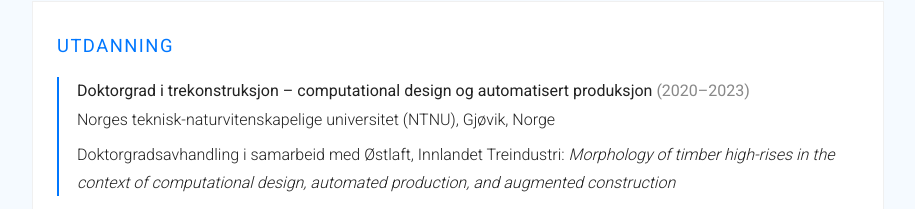
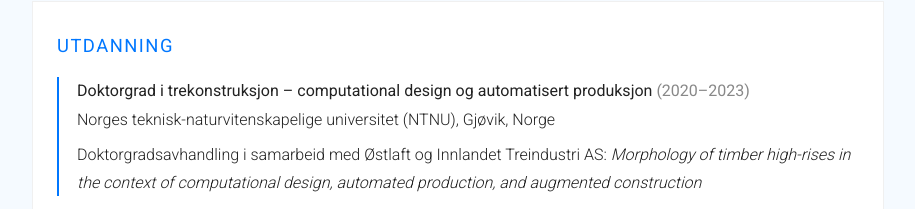
Before and after one commit to nimazahiri/nimazahiri.github.io, a plain HTML site: page index.html in a window 1280 px wide. Shown: the part 1370-1579 px from the top of the page, without its empty margins (182-1097 px from the left). Drawn offline with Linux system fonts and the light colour scheme.

Commit message:
Update index.html

```diff
--- a/index.html
+++ b/index.html
@@ -363,7 +363,7 @@
       <div class="job">
   <h3>Doktorgrad i trekonstruksjon – computational design og automatisert produksjon <span class="muted">(2020–2023)</span></h3>
   <p class="edu-tight">Norges teknisk-naturvitenskapelige universitet (NTNU), Gjøvik, Norge </p>
-  <p class="edu-gap">Doktorgradsavhandling i samarbeid med Østlaft, Innlandet Treindustri: <em>Morphology of timber high-rises in the context of computational design, automated production, and augmented construction</em></p>
+  <p class="edu-gap">Doktorgradsavhandling i samarbeid med Østlaft og Innlandet Treindustri AS: <em>Morphology of timber high-rises in the context of computational design, automated production, and augmented construction</em></p>
       </div>
       <div class="job">
   <h3>Master i ITECH – Integrative Technologies and Architectural Design Research <span class="muted">(2017–2019)</span></h3>
```
